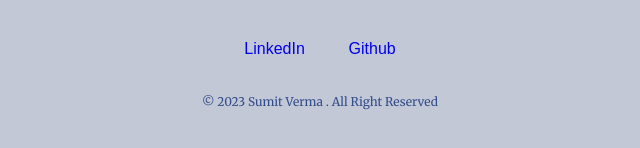
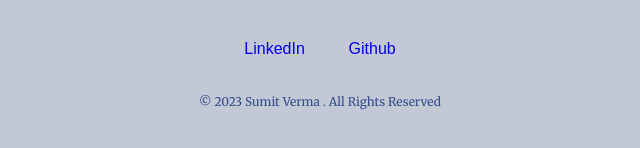
Before and after one commit to sumitverma77/portfolio.io, a plain HTML site: page index.html in a window 1280 px wide. Shown: the part 2163-2311 px from the top of the page, 320-960 px from the left. Drawn offline with Linux system fonts and the light colour scheme.

Commit message:
Update index.html

```diff
--- a/index.html
+++ b/index.html
@@ -67,7 +67,7 @@
     <div class="bottom-container">
         <a class="footer-link" href="https://www.linkedin.com/in/sumit-verma-/">LinkedIn</a>
         <a class="footer-link" href="https://github.com/sumitverma77">Github</a>
-        <p class="copyright">© 2023 Sumit Verma .  All Right Reserved </p>
+        <p class="copyright">© 2023 Sumit Verma .  All Rights Reserved </p>
     </div>
 
 
```
